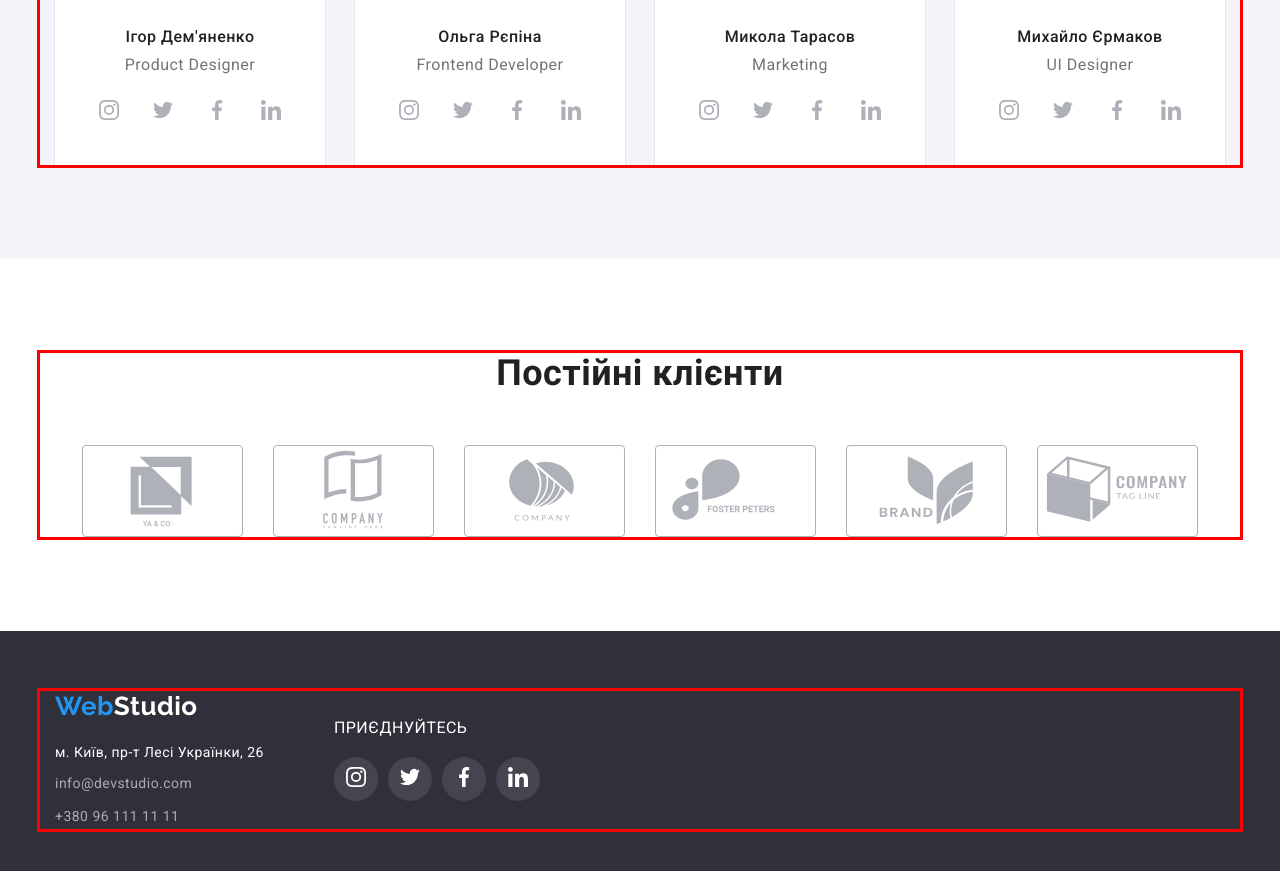
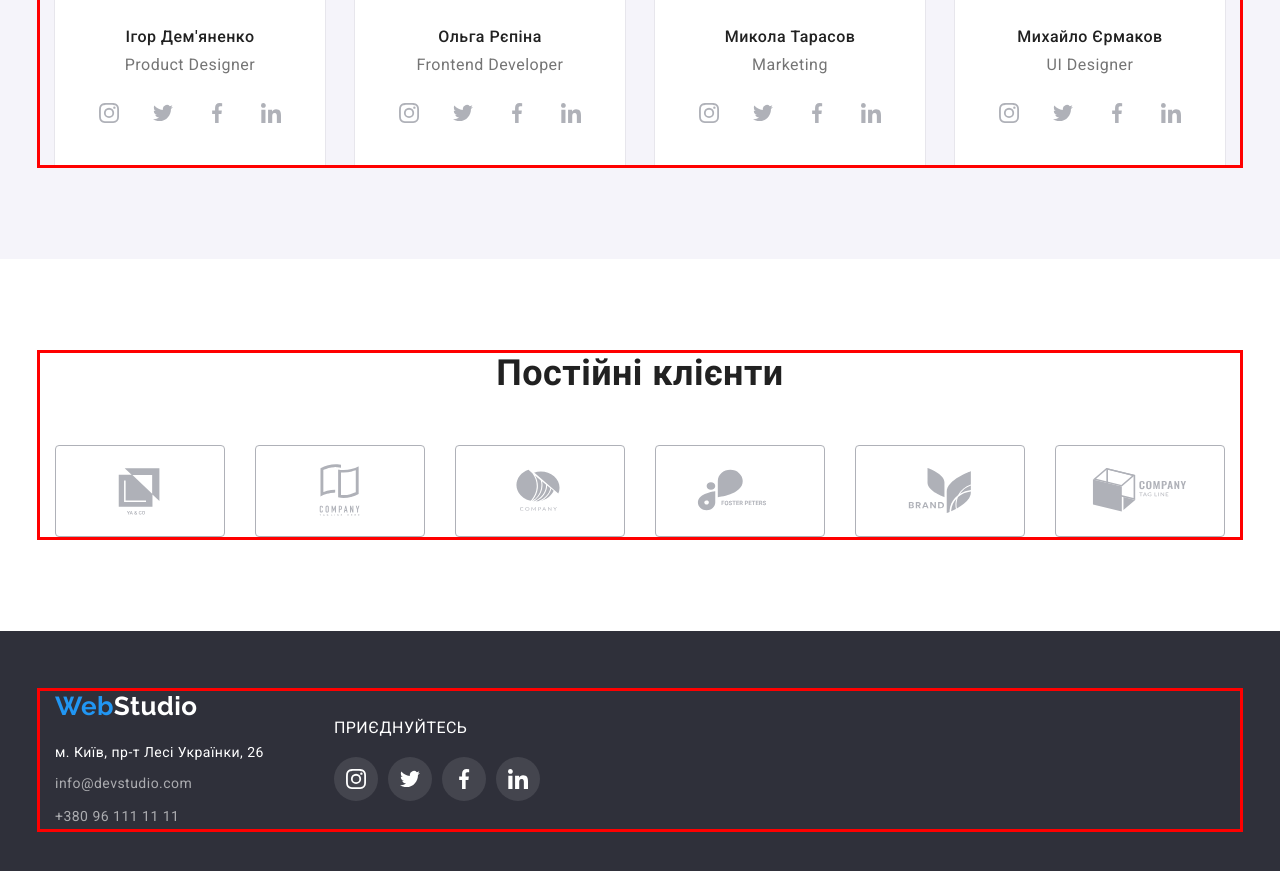
Before and after one commit to Bohdan119/goit-markup-hw-04, a plain HTML site: page index.html in a window 1280 px wide. Shown: the part 2042-2913 px from the top of the page. Drawn offline with nearby package versions, Linux system fonts and the light colour scheme.

Commit message:
HW--04 ???

```diff
--- a/css/style.css
+++ b/css/style.css
@@ -231,7 +231,7 @@ display: flex;
 gap: 30px;
 }
 .skill-item{
-width:calc((100%-90)/4);
+width: calc((100% - 90px)/4);
 }
 .skill-list-cont{
 height: 120px;
@@ -324,20 +324,23 @@ margin-bottom: 16px;
 display: flex;
 gap: 10px;
 justify-content: center;
-flex-basis: calc((100%-30)/4);
+flex-basis: calc((100% - 30px)/4);
 }
 
 .item-list-team{
 width: 44px;
 height: 44px;
+}
+
+.image-list{
+color: var(--color-border-cli);
+background-color: var(--color-white);
 border-radius: 50%;
 display: flex;
 justify-content: center;
 align-items: center;
-}
-
-.image-list{
-color: var(--color-border-cli);
+width: 100%;
+height: 100%;
 }
 
 .team-icon{
@@ -347,14 +350,9 @@ fill:currentColor;
 .image-list:hover,
 .image-list:focus{
 background-color: var(--color-change);
+color: var(--color-white);
 }
 
-.item-list-team:hover{
-background-color:var(--color-change);
-}
-.item-list-team:hover .team-icon{
-fill:var(--color-white);
-}
 
 /*----------CLIENT---------*/
 .client-list{
@@ -365,7 +363,7 @@ align-items: center;
 }
 
 .client-item{
-flex-basis: calc((100%-150)/6);
+flex-basis: calc((100% - 150px)/6);
 }
 
 
@@ -373,20 +371,24 @@ flex-basis: calc((100%-150)/6);
 height: 92px;
 border-radius: 4px;
 display: flex;
+justify-content: center;
+align-items: center;
 border: 1px solid var(--color-border-cli);
 }
 
 .client-logo {
-width: 100%;
-height: 100%;
 fill: var(--color-border-cli);}
 
 .client:hover,
 .client:focus{
 border: 1px solid var(--color-change);
+fill:var(--color-change);
 }
 
 .client:hover .client-logo{
+fill: var(--color-change);
+}
+.client:focus .client-logo{
 fill: var(--color-change);
 }
 
@@ -462,7 +464,6 @@ margin-bottom: 20px;
 .title-footer{
 text-transform: uppercase;
 color: var(--color-white);
-/* text-align-last: center; */
 }
 
 .footer-soc-list{
@@ -473,22 +474,25 @@ justify-content: center;
 }
 
 .list-svg{
-background-color:rgba(255, 255, 255, 0.1);
 width: 44px;
 height: 44px;
+}
+
+.footer-svg{
+fill: var(--color-white);
+
+background-color: rgba(255, 255, 255, 0.1);
 border-radius: 50%;
 display: flex;
 justify-content: center;
 align-items: center;
-flex-basis: calc((100%-30)/4);
+width: 100%;
+height: 100%;
 }
 
-.list-svg:hover{
+.footer-svg:hover,
+.footer-svg:focus{
 background-color: var(--color-change);
-}
-
-.footer-svg{
-fill: var(--color-white);
 }
 
 
@@ -543,16 +547,21 @@ margin-left: -30px;
 margin-top: -30px;
 }
 
-.portfolio-image > .flex-imeges{
+.portfolio-link{
+display: block;
+}
+.portfolio-link:hover,
+.porfolio-link:focus{
+box-shadow: 1px 4px 6px 0 rgba(0, 0, 0, 0.16),
+            0 4px 4px 0 rgba(0, 0, 0, 0.06);
+}
+
+.portfolio-image .flex-imeges{
 flex-basis: calc((100%/3 - 30px));
 margin-left: 30px;
 margin-top: 30px;
 }
 
-.flex-imeges:hover{
-box-shadow: 1px 4px 6px 0 rgba(0, 0, 0, 0.16),
-            0 4px 4px 0 rgba(0, 0, 0, 0.06);
-}
 /* ------------FLEX-end------------ */
 
 .portfolio-discription{
--- a/index.html
+++ b/index.html
@@ -384,7 +384,7 @@
         <h2  class="title titel-client">Постійні клієнти</h2>
         <ul class="client-list">
           <li class="client-item">
-            <a class="client">
+            <a class="client" href="#">
                               <svg class="client-logo" width="106" height="60">
                                 <use href="./images/icon.svg#icon-Logo1"></use>
                               </svg>
@@ -392,7 +392,7 @@
           </li>
 
           <li class="client-item">
-            <a class="client">
+            <a class="client" href="#">
                               <svg class="client-logo" width="106" height="60">
                                 <use href="./images/icon.svg#icon-Logo2"></use>
                               </svg>
@@ -400,7 +400,7 @@
           </li>
 
           <li class="client-item">
-            <a class="client">
+            <a class="client" href="#">
                               <svg class="client-logo" width="106" height="60">
                                 <use href="./images/icon.svg#icon-Logo3"></use>
                               </svg>
@@ -408,7 +408,7 @@
           </li>
 
           <li class="client-item">
-            <a class="client">
+            <a class="client" href="#">
                               <svg class="client-logo" width="106" height="60">
                                 <use href="./images/icon.svg#icon-Logo4"></use>
                               </svg>
@@ -416,7 +416,7 @@
           </li>
 
           <li class="client-item">
-            <a class="client">
+            <a class="client" href="#">
                               <svg class="client-logo" width="106" height="60">
                                 <use href="./images/icon.svg#icon-Logo5"></use>
                               </svg>
@@ -424,7 +424,7 @@
           </li>
 
           <li class="client-item">
-            <a class="client">
+            <a class="client" href="#">
                               <svg class="client-logo" width="106" height="60">
                                 <use href="./images/icon.svg#icon-Logo6"></use>
                               </svg>
@@ -479,35 +479,35 @@
                           <ul class="footer-soc-list">
 
                             <li class="list-svg">
-                              <div class="footer-svg">
-                                  <svg class="soc-icon"  width= width ="20"  height="20" >
+                              <a href="#" class="footer-svg">
+                                  <svg class="soc-icon"  width="20"  height="20" >
                                     <use href="./images/icon.svg#icon-instagram"></use>
                                   </svg>
-                              </div>
+                              </a>
                             </li>
 
                               <li class="list-svg">
-                                <div class="footer-svg">
+                                <a href="#" class="footer-svg">
                                   <svg class="soc-icon"  width="20" height="20">
                                     <use href="./images/icon.svg#icon-twitter"></use>
                                   </svg>
-                                </div>
+                                </a>
                               </li>
 
                               <li class="list-svg">
-                                <div class="footer-svg">
+                                <a href="#" class="footer-svg">
                                   <svg class="soc-icon" width="20" height="20">
                                     <use href="./images/icon.svg#icon-facebook"></use>
                                   </svg>
-                                </div>
+                                </a>
                               </li>
 
                               <li class="list-svg">
-                                <div class="footer-svg">
+                                <a href="#" class="footer-svg">
                                   <svg class="soc-icon" width="20" height="20">
                                     <use href="./images/icon.svg#icon-linkedin"></use>
                                   </svg>
-                                </div>
+                                </a>
                               </li>
                           </ul>
                 </div>
```
Also changed, not shown: portfolio.html (+35 -15 lines).
